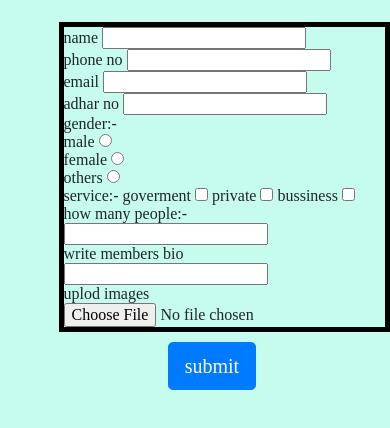
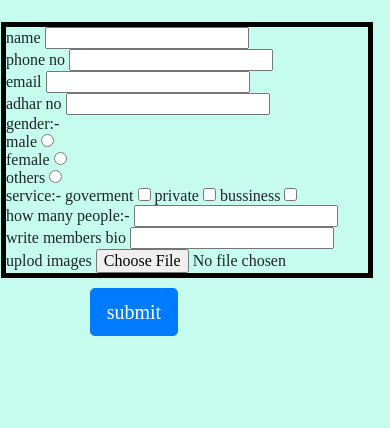
Before and after one commit to Twinkle100/Bharatbhramanamm, a plain HTML site: page booking.html in a window 390 px wide. Shown: the part 178-606 px from the top of the page. Drawn offline with nearby package versions, Linux system fonts and the light colour scheme.

Commit message:
Update booking.css

```diff
--- a/booking.css
+++ b/booking.css
@@ -95,14 +95,18 @@ margin-bottom: -50px;
 }
 @media (max-width:728px) {
   table{
+
     border: 5px solid black;
     padding:2px;
       text-align: left;
-      margin-left: 15%;
+    margin-left: 01px;
+  }
+  .table-container{
+    margin-left: 0;
   }
   .btn{
     margin-top:10px;
-    margin-left:43%;
+    margin-left:23%;
   }
   .bha{
       color: #03506f;
```
